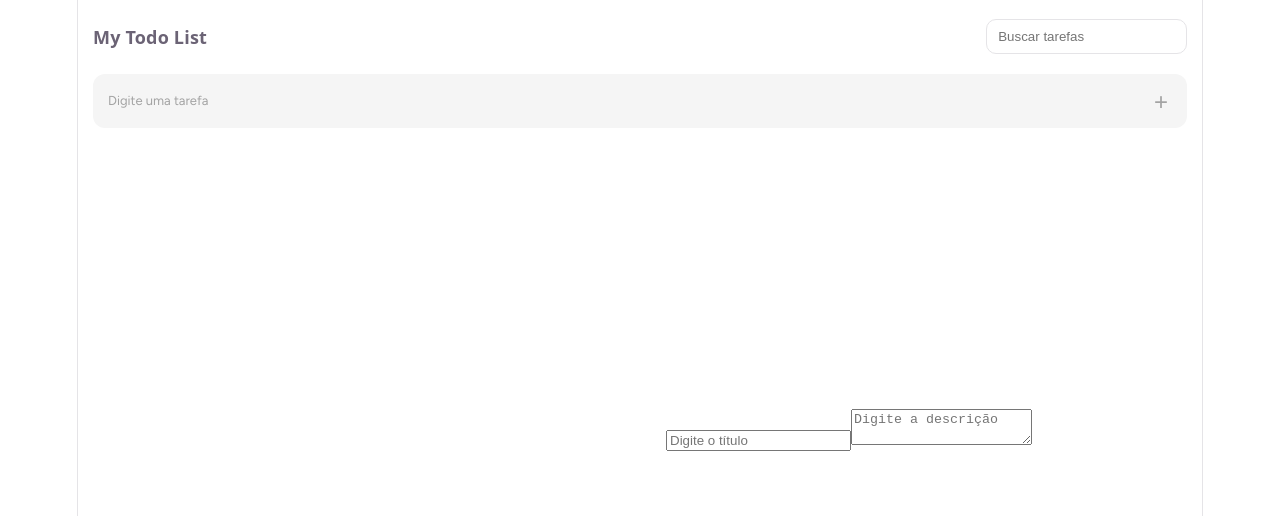
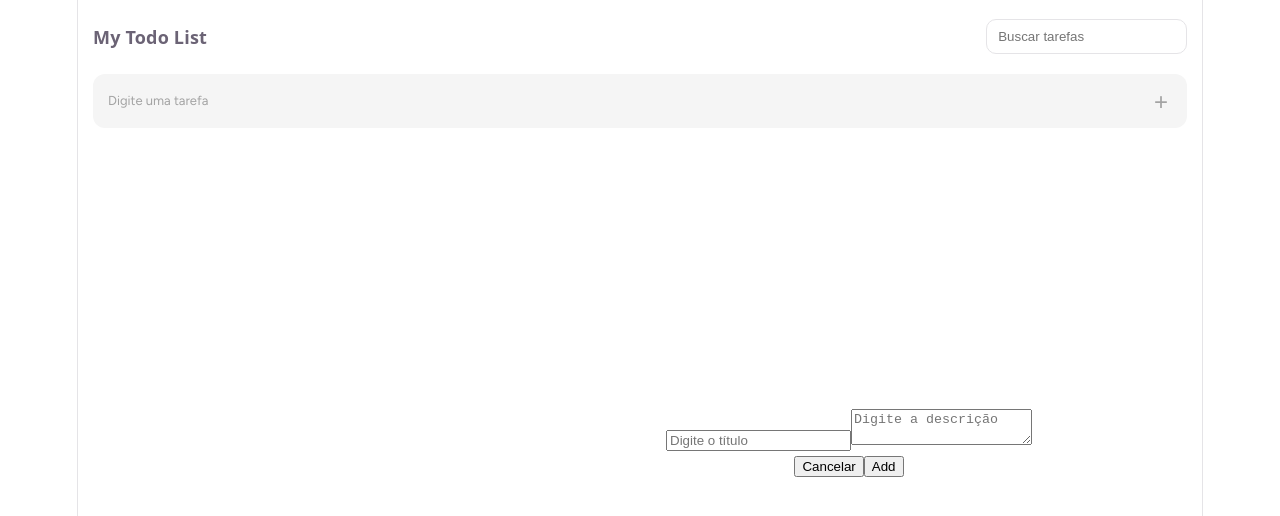
Before and after one commit to leandroruel/desafio-watch-guard, a React (Vite) app: page / in a window 1280 px wide. Shown: the top 516 px of the page. Built offline with nearby package versions, Linux system fonts and the light colour scheme.

Commit message:
chore: add more props to composer and pass these props from parent component, also add save and cancel buttons

```diff
--- a/src/App.tsx
+++ b/src/App.tsx
@@ -10,7 +10,7 @@ function App() {
   });
   const [task, setTask] = useState<string>("");
   const [search, setSearch] = useState("");
-  const [isOpen, setIsOpen] = useState(false);
+  const [isOpen, setIsOpen] = useState(true);
   const [description, setDescription] = useState("");
 
   const handleInput = (event: React.ChangeEvent<HTMLInputElement>) => {
@@ -103,6 +103,7 @@ function App() {
         onChangeTitle={(event) => setTask(event.currentTarget.value)}
         onChangeDescription={(event) => setDescription(event.currentTarget.value)}
         isOpen={isOpen}
+        onClose={() => setIsOpen(false)}
       />
     </div>
   );
--- a/src/TodoComposer.tsx
+++ b/src/TodoComposer.tsx
@@ -6,6 +6,7 @@ type TodoComposerProps = {
   onChangeTitle: (event: React.ChangeEvent<HTMLInputElement>) => void;
   onChangeDescription: (event: React.ChangeEvent<HTMLTextAreaElement>) => void;
   isOpen: boolean;
+  onClose: () => void;
 };
 
 const TodoComposer = ({
@@ -14,9 +15,10 @@ const TodoComposer = ({
   onChangeTitle,
   onChangeDescription,
   isOpen,
+  onClose
 }: TodoComposerProps) => {
   return (
-    <div className={`todo-composer ${isOpen ? "" : "todo-compose--hidden"}`}>
+    <div className={`todo-composer ${isOpen ? "" : "todo-compose--hidden"}`} aria-hidden={!isOpen}>
       <div className="todo-composer__container">
         <input
           type="text"
@@ -34,6 +36,14 @@ const TodoComposer = ({
           value={description}
           onChange={onChangeDescription}
         ></textarea>
+        <footer className="todo-composer__actions">
+          <button type="button" className="todo-compose__cancel" aria-label="Cancelar" onClick={onClose}>
+            Cancelar
+          </button>
+          <button type="submit" className="todo-compose__submit" aria-label="Adicionar tarefa">
+            Add
+          </button>
+        </footer>
       </div>
     </div>
   );
```
